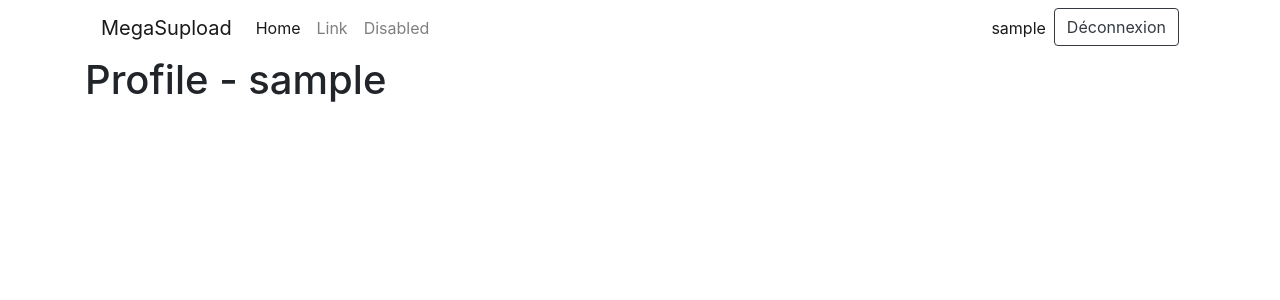
After one commit to Dramelac/MegaSupload, a Django app: page /app/profile/ in a window 1280 px wide. The commit adds this page. Shown: the top 300 px of the page. Run offline with Django 3.2, Linux system fonts and the light colour scheme; the visitor is signed in with stand-in values (Sample User, id 1); some libraries are stand-ins or nearby versions.

Commit message:
Update form error + add profile page

```diff
--- a/MegaSuploadApp/urls.py
+++ b/MegaSuploadApp/urls.py
@@ -6,4 +6,5 @@ urlpatterns = [
     path('index/', app_view.index, name="home"),
     path('login/', app_view.login, name="login"),
     path('register/', app_view.register, name="register"),
+    path('profile/', app_view.profile, name="profile"),
 ]
--- a/MegaSuploadApp/views.py
+++ b/MegaSuploadApp/views.py
@@ -1,3 +1,4 @@
+from django.contrib.auth.decorators import login_required
 from django.shortcuts import render
 
 
@@ -11,3 +12,8 @@ def login(request):
 
 def register(request):
     return render(request, 'register.html')
+
+
+@login_required(login_url="/app/login")
+def profile(request):
+    return render(request, 'user_profile.html')
--- a/templates/layout.html
+++ b/templates/layout.html
@@ -5,7 +5,7 @@
     <meta charset="UTF-8">
     <title>MegaSupload</title>
     <meta name="viewport" content="width=device-width, initial-scale=1.0">
-    <!--<link rel="icon" type="image/png" href="{% static "img/logo.png" %}" />-->
+    <link rel="icon" type="image/png" href="{% static "img/cloud_ico.png" %}" />
     <link rel="stylesheet" type="text/css" href="{% static 'css/bootstrap4/bootstrap.css' %}"/>
 
     {% block head %}
@@ -39,7 +39,7 @@
                     <li class="nav-item"><a class="btn btn-outline-warning" href="{% url "register" %}">Register</a></li>
                 {% endif %}
                 {% if user.is_authenticated %}
-                    <li class="nav-item"><a href="#">{{ user.username }}</a></li>
+                    <li class="nav-item"><a class="nav-link active" href="{% url "profile" %}">{{ user.username }}</a></li>
                     <li class="nav-item"><a class="btn btn-outline-dark" href="{% url "logout" %}">Déconnexion</a></li>
                 {% endif %}
             </ul>
--- /dev/null
+++ b/templates/user_profile.html
@@ -0,0 +1,7 @@
+{% extends "layout.html" %}
+{% load static %}
+
+{% block body %}
+    <h1>Profile - {{ user.username }}</h1>
+
+{% endblock %}
```
Also changed, not shown: templates/login.html (+6 -9 lines), templates/register.html (+5 -8 lines).
